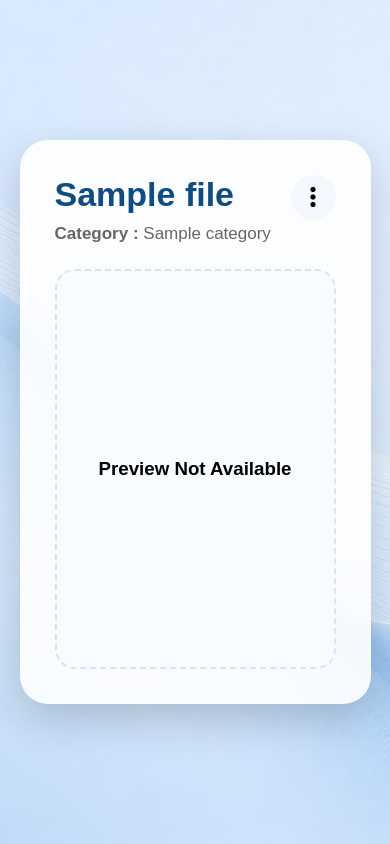
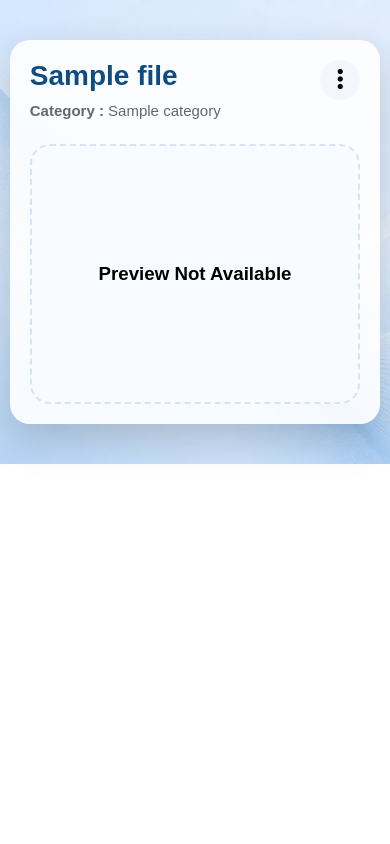
Before and after one commit to saireddy2005/Your-Locker, a Django app: template gallery/templates/view_file.html in a window 390 px wide. Run offline with Django 5.2, Linux system fonts and the light colour scheme; the template is opened without the code that fills it: most values are stand-ins (such as "Sample title", 1, 10 or a date in 2020).

Commit message:
made home and upload pages responsive

```diff
--- a/gallery/static/css/view_file.css
+++ b/gallery/static/css/view_file.css
@@ -190,3 +190,82 @@ body{
     font-size:14px;
     font-weight:600;
 }
+
+@media screen and (max-width:768px){
+
+    body{
+        display:block;
+        min-height:auto;
+        padding:20px 0;
+        background-attachment:scroll;
+    }
+
+    .container{
+        width:95%;
+        max-width:95%;
+        margin:20px auto;
+        padding:20px;
+        border-radius:20px;
+    }
+
+    .header{
+        gap:10px;
+    }
+
+    .file-info h2{
+        font-size:28px;
+    }
+
+    .file-info p{
+        font-size:15px;
+    }
+
+    .menu-btn{
+        width:40px;
+        height:40px;
+    }
+
+    .preview{
+        min-height:260px;
+        padding:15px;
+    }
+
+    .preview-image{
+        max-width:100%;
+        max-height:220px;
+    }
+
+    .pdf-icon{
+        font-size:90px;
+    }
+
+    .open-btn{
+        padding:12px 20px;
+        font-size:15px;
+    }
+
+    .footer{
+        flex-direction:column;
+        gap:15px;
+        text-align:center;
+    }
+}
+@media screen and (max-width:768px){
+
+    body{
+        display:block;
+        min-height:auto ;
+        padding:20px 0 ;
+        background-attachment:scroll;
+    }
+
+    .container,
+    .login-box,
+    .signup-box,
+    .upload-box,
+    .forgot-box{
+        width:95%;
+        max-width:95%;
+        margin:20px auto;
+    }
+}
```
Also changed, not shown: gallery/static/css/forgot_password.css (+44 -0 lines), gallery/static/css/home.css (+44 -0 lines), gallery/static/css/login.css (+45 -0 lines), gallery/static/css/signup.css (+44 -0 lines), gallery/static/css/upload.css (+44 -0 lines).
